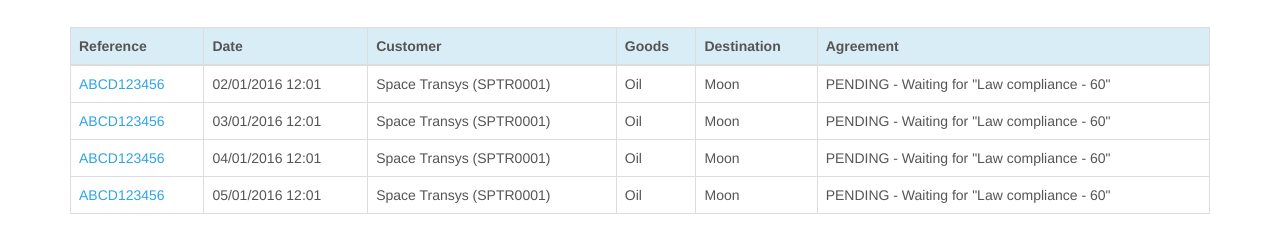
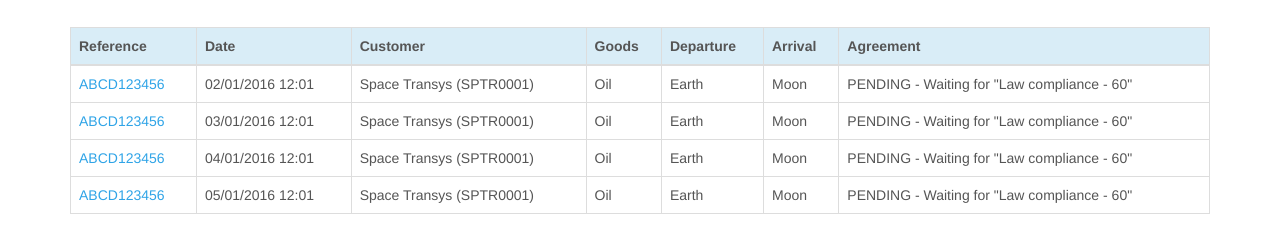
Before and after one commit to bdickele/sptransp-admin-angular, a website: page mockup/requests.html in a window 1280 px wide. Shown: the part 124-376 px from the top of the page. Drawn offline with nearby package versions, Linux system fonts and the light colour scheme.

Commit message:
Adding departure to the mockup

```diff
--- a/mockup/requests.html
+++ b/mockup/requests.html
@@ -32,7 +32,8 @@
 						<th>Date</th>
 						<th>Customer</th>
 						<th>Goods</th>
-						<th>Destination</th>
+						<th>Departure</th>
+						<th>Arrival</th>
 						<th>Agreement</th>
         			</tr>
       			</thead>
@@ -42,6 +43,7 @@
 						<td>02/01/2016 12:01</td>
 						<td>Space Transys (SPTR0001)</td>
 						<td>Oil</td>
+						<td>Earth</td>
 						<td>Moon</td>
 						<td>PENDING - Waiting for "Law compliance - 60"</td>
 					</tr>
@@ -50,6 +52,7 @@
 						<td>03/01/2016 12:01</td>
 						<td>Space Transys (SPTR0001)</td>
 						<td>Oil</td>
+						<td>Earth</td>
 						<td>Moon</td>
 						<td>PENDING - Waiting for "Law compliance - 60"</td>
 					</tr>
@@ -58,6 +61,7 @@
 						<td>04/01/2016 12:01</td>
 						<td>Space Transys (SPTR0001)</td>
 						<td>Oil</td>
+						<td>Earth</td>
 						<td>Moon</td>
 						<td>PENDING - Waiting for "Law compliance - 60"</td>
 					</tr>
@@ -66,6 +70,7 @@
 						<td>05/01/2016 12:01</td>
 						<td>Space Transys (SPTR0001)</td>
 						<td>Oil</td>
+						<td>Earth</td>
 						<td>Moon</td>
 						<td>PENDING - Waiting for "Law compliance - 60"</td>
 					</tr>
```
Also changed, not shown: mockup/request_details.html (+1 -1 lines), mockup/request_details2.html (+1 -1 lines), mockup/request_details3.html (+1 -1 lines).
